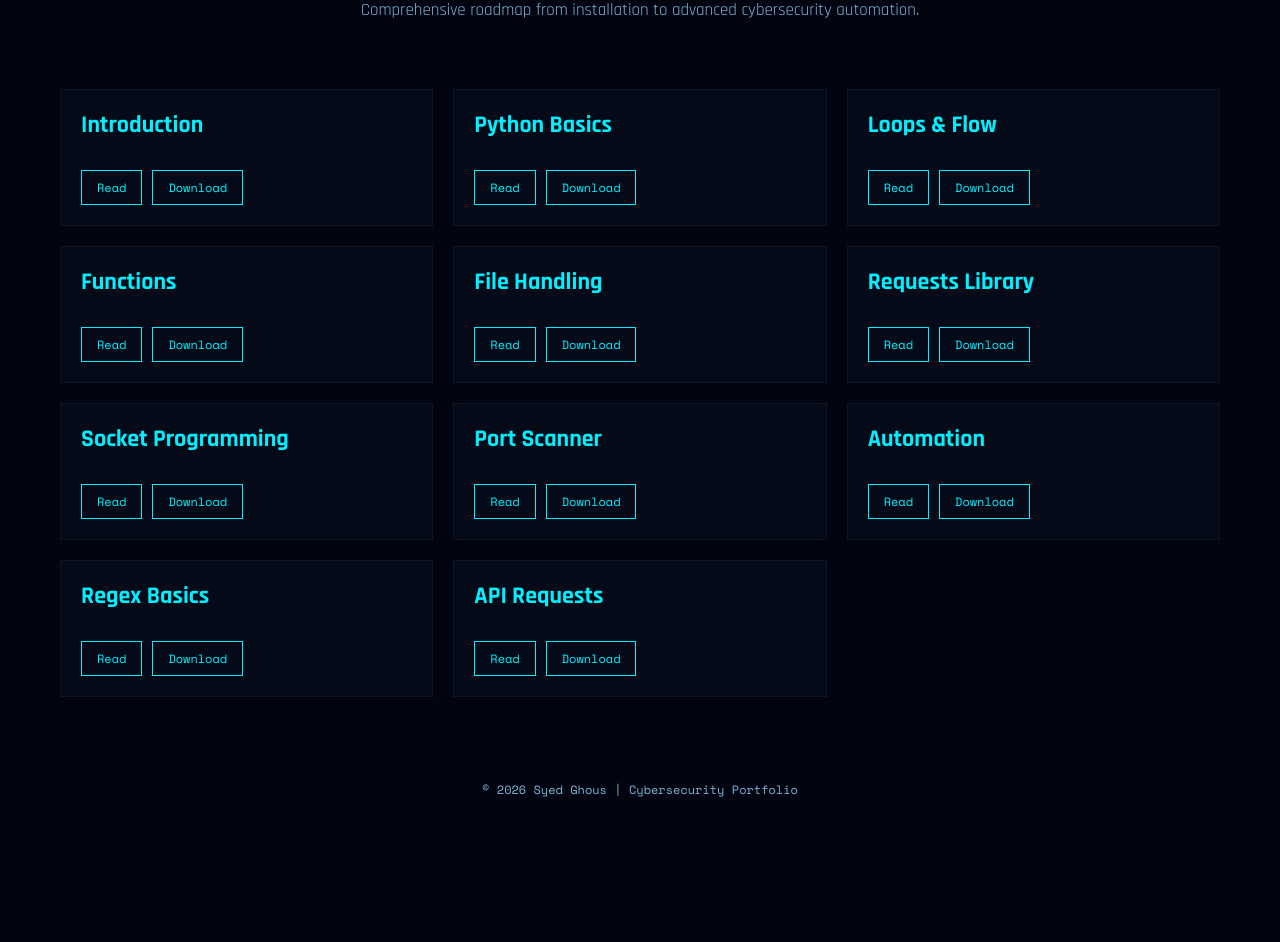
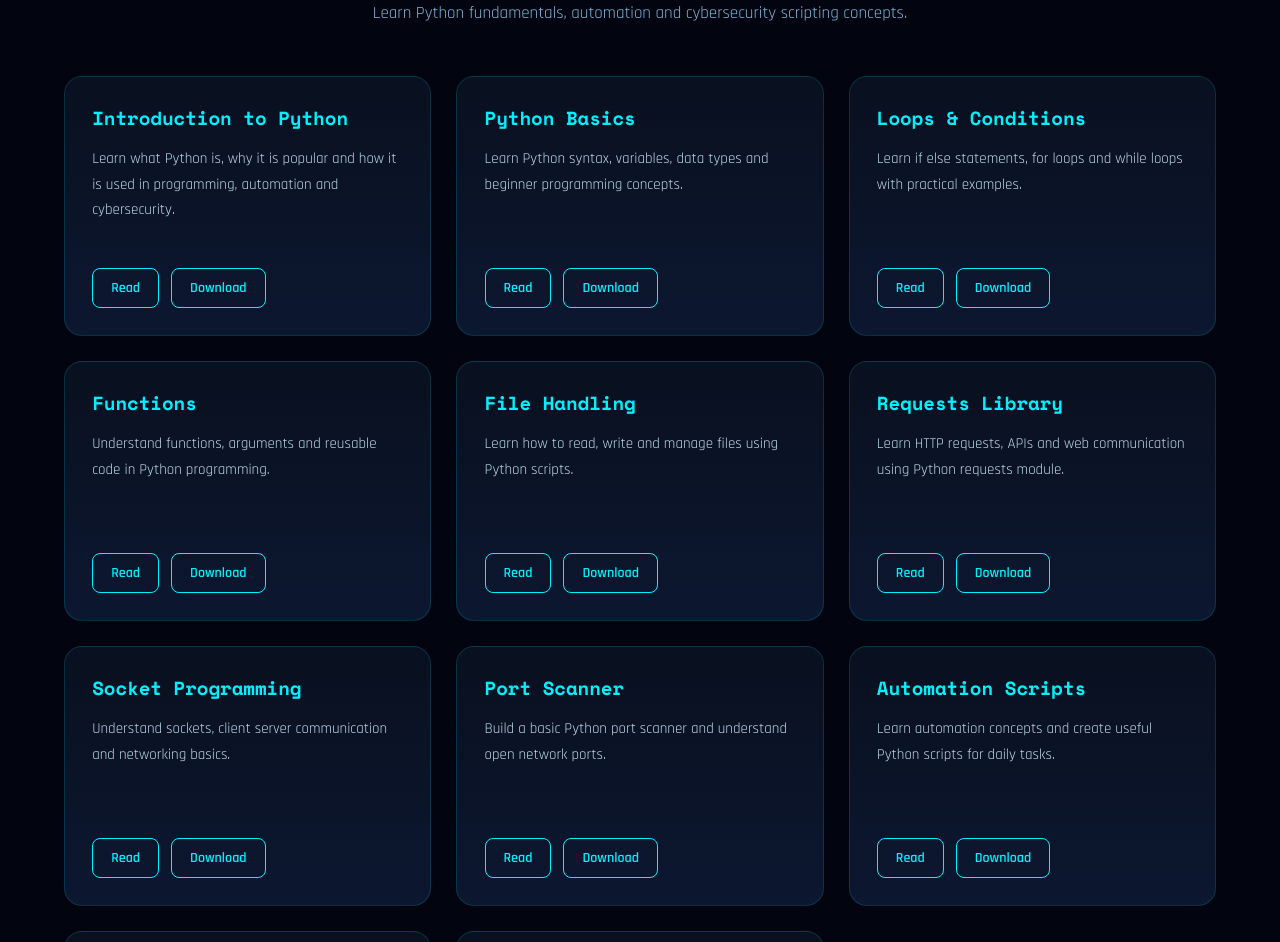
Before and after one commit to syedghous-1jp/cybersecurity-portfolio, a plain HTML site: page python.html in a window 1280 px wide. Shown: the part 132-1074 px from the top of the page. Before the commit the page ends 994 px from the top, so only its background shows below. Drawn offline with nearby package versions, Linux system fonts and the light colour scheme.

Commit message:
Update title and content for Python notes page

```diff
--- a/python.html
+++ b/python.html
@@ -1,121 +1,497 @@
 <!DOCTYPE html>
 <html lang="en">
 <head>
+
 <meta charset="UTF-8">
 <meta name="viewport" content="width=device-width, initial-scale=1.0">
-<title>Python Notes | Syed Ghous</title>
+
+<title>Python Notes | Cybersecurity</title>
+
 <link href="https://fonts.googleapis.com/css2?family=Space+Mono:wght@400;700&family=Orbitron:wght@400;600;700;900&family=Rajdhani:wght@300;400;500;600;700&display=swap" rel="stylesheet">
+
 <style>
-  *{margin:0;padding:0;box-sizing:border-box;}
-  body{background:#020510;color:#d0e8f8;font-family:'Rajdhani',sans-serif;overflow-x:hidden;}
-  header{text-align:center;padding:4rem 1rem 3rem;}
-  header h1{color:#00f0ff;font-family:'Orbitron';letter-spacing:6px;font-size:42px;margin-bottom:15px;text-shadow:0 0 20px rgba(0,240,255,0.3);}
-  header p{color:#7cb6d8;font-size:17px;max-width:700px;margin:auto;}
-  .container{display:grid;grid-template-columns:repeat(auto-fit, minmax(300px, 1fr));gap:20px;padding:20px;max-width:1200px;margin:auto;}
-  .card{background:#050a18;border:1px solid #0d1628;padding:20px;display:flex;flex-direction:column;justify-content:space-between;transition:0.3s;}
-  .card:hover{border-color:#00f0ff;box-shadow:0 0 15px rgba(0,240,255,0.1);}
-  .card h2{color:#00f0ff;margin-bottom:10px;}
-  .buttons{display:flex;gap:10px;margin-top:20px;}
-  .btn{padding:8px 15px;border:1px solid #00f0ff;color:#00f0ff;text-decoration:none;font-family:'Space Mono';font-size:12px;cursor:pointer;}
-  .btn:hover{background:#00f0ff;color:#020510;}
-  footer{text-align:center;padding:4rem;color:#7cb6d8;font-family:'Space Mono';font-size:12px;}
+
+*{
+  margin:0;
+  padding:0;
+  box-sizing:border-box;
+}
+
+body{
+  background:#020510;
+  color:#d0e8f8;
+  font-family:'Rajdhani',sans-serif;
+  overflow-x:hidden;
+}
+
+/* HEADER */
+
+header{
+  text-align:center;
+  padding:4rem 1rem 3rem;
+}
+
+header h1{
+  color:#00f0ff;
+  font-family:'Orbitron';
+  letter-spacing:6px;
+  font-size:42px;
+  margin-bottom:15px;
+  text-shadow:0 0 20px rgba(0,240,255,0.3);
+}
+
+header p{
+  color:#7cb6d8;
+  font-size:17px;
+  max-width:700px;
+  margin:auto;
+  line-height:1.7;
+}
+
+/* CONTAINER */
+
+.container{
+  width:90%;
+  max-width:1200px;
+  margin:auto;
+  padding-bottom:5rem;
+
+  display:grid;
+  grid-template-columns:repeat(auto-fit,minmax(280px,1fr));
+  gap:25px;
+}
+
+/* CARD */
+
+.card{
+  background:linear-gradient(180deg,#09101f,#0c1730);
+  border:1px solid rgba(0,240,255,0.15);
+  border-radius:18px;
+  padding:1.7rem;
+  transition:0.35s;
+  min-height:260px;
+
+  display:flex;
+  flex-direction:column;
+  justify-content:space-between;
+
+  position:relative;
+  overflow:hidden;
+}
+
+.card::before{
+  content:'';
+  position:absolute;
+  top:0;
+  left:-100%;
+  width:100%;
+  height:2px;
+  background:#00f0ff;
+  transition:0.5s;
+}
+
+.card:hover::before{
+  left:0;
+}
+
+.card:hover{
+  transform:translateY(-8px);
+  border-color:#00f0ff66;
+  box-shadow:0 0 30px rgba(0,240,255,0.12);
+}
+
+/* CARD TEXT */
+
+.card h2{
+  color:#00f0ff;
+  font-family:'Space Mono';
+  font-size:19px;
+  margin-bottom:14px;
+}
+
+.card p{
+  color:#bfdbea;
+  font-size:15px;
+  line-height:1.7;
+}
+
+/* BUTTONS */
+
+.buttons{
+  margin-top:25px;
+  display:flex;
+  gap:12px;
+  flex-wrap:wrap;
+}
+
+.btn{
+  border:1px solid #00f0ff;
+  color:#00f0ff;
+  text-decoration:none;
+  padding:10px 18px;
+  border-radius:8px;
+  transition:0.3s;
+  font-size:14px;
+  font-weight:600;
+}
+
+.btn:hover{
+  background:#00f0ff;
+  color:#000;
+  box-shadow:0 0 15px rgba(0,240,255,0.4);
+}
+
+/* FOOTER */
+
+footer{
+  text-align:center;
+  padding:2rem;
+  color:#6f9ab3;
+  font-size:14px;
+  border-top:1px solid rgba(0,240,255,0.08);
+}
+
+/* RESPONSIVE */
+
+@media(max-width:768px){
+
+  header h1{
+    font-size:30px;
+    letter-spacing:3px;
+  }
+
+  header p{
+    font-size:15px;
+  }
+
+}
+
 </style>
 </head>
+
 <body>
 
 <header>
-  <h1>PYTHON BASICS</h1>
-  <p>Comprehensive roadmap from installation to advanced cybersecurity automation.</p>
+
+  <h1>PYTHON NOTES</h1>
+
+  <p>
+    Learn Python fundamentals, automation and cybersecurity scripting concepts.
+  </p>
+
 </header>
 
 <div class="container">
+
+  <!-- INTRODUCTION -->
+
   <div class="card">
-    <h2>Introduction</h2>
+
+    <div>
+
+      <h2>Introduction to Python</h2>
+
+      <p>
+        Learn what Python is, why it is popular and how it is used in programming,
+        automation and cybersecurity.
+      </p>
+
+    </div>
+
     <div class="buttons">
-      <a href="intro-python.pdf" target="_blank" class="btn">Read</a>
-      <a href="intro-python.pdf" download class="btn">Download</a>
+
+      <a href="intro-python.pdf" target="_blank" class="btn">
+        Read
+      </a>
+
+      <a href="intro-python.pdf" download class="btn">
+        Download
+      </a>
+
     </div>
+
   </div>
 
+  <!-- PYTHON BASICS -->
+
   <div class="card">
-    <h2>Python Basics</h2>
+
+    <div>
+
+      <h2>Python Basics</h2>
+
+      <p>
+        Learn Python syntax, variables, data types and beginner programming concepts.
+      </p>
+
+    </div>
+
     <div class="buttons">
-      <a href="Python-basics.pdf" target="_blank" class="btn">Read</a>
-      <a href="Python-basics.pdf" download class="btn">Download</a>
+
+      <a href="Python-basics.pdf" target="_blank" class="btn">
+        Read
+      </a>
+
+      <a href="Python-basics.pdf" download class="btn">
+        Download
+      </a>
+
     </div>
+
   </div>
 
+  <!-- LOOPS -->
+
   <div class="card">
-    <h2>Loops & Flow</h2>
+
+    <div>
+
+      <h2>Loops & Conditions</h2>
+
+      <p>
+        Learn if else statements, for loops and while loops with practical examples.
+      </p>
+
+    </div>
+
     <div class="buttons">
-      <a href="Python_Loops.pdf" target="_blank" class="btn">Read</a>
-      <a href="Python_Loops.pdf" download class="btn">Download</a>
+
+      <a href="Python_Loops.pdf" target="_blank" class="btn">
+        Read
+      </a>
+
+      <a href="Python_Loops.pdf" download class="btn">
+        Download
+      </a>
+
     </div>
+
   </div>
 
+  <!-- FUNCTIONS -->
+
   <div class="card">
-    <h2>Functions</h2>
+
+    <div>
+
+      <h2>Functions</h2>
+
+      <p>
+        Understand functions, arguments and reusable code in Python programming.
+      </p>
+
+    </div>
+
     <div class="buttons">
-      <a href="Python_Functions.pdf" target="_blank" class="btn">Read</a>
-      <a href="Python_Functions.pdf" download class="btn">Download</a>
+
+      <a href="Python_Functions.pdf" target="_blank" class="btn">
+        Read
+      </a>
+
+      <a href="Python_Functions.pdf" download class="btn">
+        Download
+      </a>
+
     </div>
+
   </div>
 
+  <!-- FILE HANDLING -->
+
   <div class="card">
-    <h2>File Handling</h2>
+
+    <div>
+
+      <h2>File Handling</h2>
+
+      <p>
+        Learn how to read, write and manage files using Python scripts.
+      </p>
+
+    </div>
+
     <div class="buttons">
-      <a href="Python_File_Handling.pdf" target="_blank" class="btn">Read</a>
-      <a href="Python_File_Handling.pdf" download class="btn">Download</a>
+
+      <a href="Python_File_Handling.pdf" target="_blank" class="btn">
+        Read
+      </a>
+
+      <a href="Python_File_Handling.pdf" download class="btn">
+        Download
+      </a>
+
     </div>
+
   </div>
 
+  <!-- REQUESTS -->
+
   <div class="card">
-    <h2>Requests Library</h2>
+
+    <div>
+
+      <h2>Requests Library</h2>
+
+      <p>
+        Learn HTTP requests, APIs and web communication using Python requests module.
+      </p>
+
+    </div>
+
     <div class="buttons">
-      <a href="python-Requests-Library.pdf" target="_blank" class="btn">Read</a>
-      <a href="python-Requests-Library.pdf" download class="btn">Download</a>
+
+      <a href="python-Requests-Library.pdf" target="_blank" class="btn">
+        Read
+      </a>
+
+      <a href="python-Requests-Library.pdf" download class="btn">
+        Download
+      </a>
+
     </div>
+
   </div>
 
+  <!-- SOCKET -->
+
   <div class="card">
-    <h2>Socket Programming</h2>
+
+    <div>
+
+      <h2>Socket Programming</h2>
+
+      <p>
+        Understand sockets, client server communication and networking basics.
+      </p>
+
+    </div>
+
     <div class="buttons">
-      <a href="Python-Socket-Programming.pdf" target="_blank" class="btn">Read</a>
-      <a href="Python-Socket-Programming.pdf" download class="btn">Download</a>
+
+      <a href="Python-Socket-Programming.pdf" target="_blank" class="btn">
+        Read
+      </a>
+
+      <a href="Python-Socket-Programming.pdf" download class="btn">
+        Download
+      </a>
+
     </div>
+
   </div>
 
+  <!-- PORT SCANNER -->
+
   <div class="card">
-    <h2>Port Scanner</h2>
+
+    <div>
+
+      <h2>Port Scanner</h2>
+
+      <p>
+        Build a basic Python port scanner and understand open network ports.
+      </p>
+
+    </div>
+
     <div class="buttons">
-      <a href="Python-Port-Scanner.pdf" target="_blank" class="btn">Read</a>
-      <a href="Python-Port-Scanner.pdf" download class="btn">Download</a>
+
+      <a href="Python-Port-Scanner.pdf" target="_blank" class="btn">
+        Read
+      </a>
+
+      <a href="Python-Port-Scanner.pdf" download class="btn">
+        Download
+      </a>
+
     </div>
+
   </div>
 
+  <!-- AUTOMATION -->
+
   <div class="card">
-    <h2>Automation</h2>
+
+    <div>
+
+      <h2>Automation Scripts</h2>
+
+      <p>
+        Learn automation concepts and create useful Python scripts for daily tasks.
+      </p>
+
+    </div>
+
     <div class="buttons">
-      <a href="Python-Automation-Scripts.pdf" target="_blank" class="btn">Read</a>
-      <a href="Python-Automation-Scripts.pdf" download class="btn">Download</a>
+
+      <a href="Python-Automation-Scripts.pdf" target="_blank" class="btn">
+        Read
+      </a>
+
+      <a href="Python-Automation-Scripts.pdf" download class="btn">
+        Download
+      </a>
+
     </div>
+
   </div>
 
+  <!-- REGEX -->
+
   <div class="card">
-    <h2>Regex Basics</h2>
+
+    <div>
+
+      <h2>Regex Basics</h2>
+
+      <p>
+        Learn regular expressions for pattern matching and text searching in Python.
+      </p>
+
+    </div>
+
     <div class="buttons">
-      <a href="Python-Regex-Basics.pdf" target="_blank" class="btn">Read</a>
-      <a href="Python-Regex-Basics.pdf" download class="btn">Download</a>
+
+      <a href="Python-Regex-Basics.pdf" target="_blank" class="btn">
+        Read
+      </a>
+
+      <a href="Python-Regex-Basics.pdf" download class="btn">
+        Download
+      </a>
+
     </div>
+
   </div>
 
+  <!-- API -->
+
   <div class="card">
-    <h2>API Requests</h2>
+
+    <div>
+
+      <h2>API Requests</h2>
+
+      <p>
+        Learn how APIs work and send GET POST requests using Python.
+      </p>
+
+    </div>
+
     <div class="buttons">
-      <a href="Python-API-Requests.pdf" target="_blank" class="btn">Read</a>
-      <a href="Python-API-Requests.pdf" download class="btn">Download</a>
+
+      <a href="Python-API-Requests.pdf" target="_blank" class="btn">
+        Read
+      </a>
+
+      <a href="Python-API-Requests.pdf" download class="btn">
+        Download
+      </a>
+
     </div>
+
   </div>
+
 </div>
 
 <footer>
```
